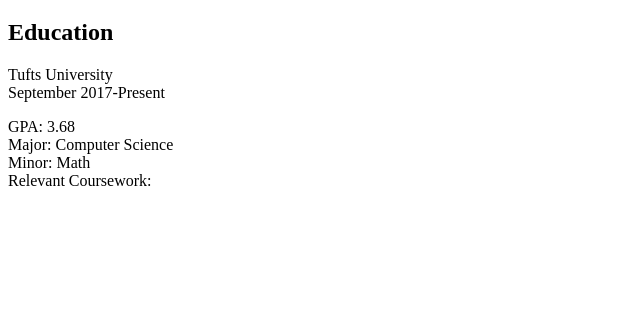
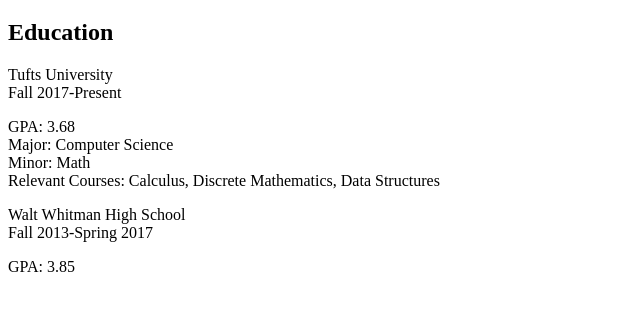
Before and after one commit to paynejason/paynejason.github.io, a plain HTML site: page resume.html in a window 1280 px wide. Shown: the part 61-372 px from the top of the page, without its empty margins (0-640 px from the left). Drawn offline with Linux system fonts and the light colour scheme.

Commit message:
Added more education to resume.html

```diff
--- a/resume.html
+++ b/resume.html
@@ -16,11 +16,14 @@
 	<h1>Jason Payne</h1>
 	<h2>Education</h2>
 	<div class="school">Tufts University</div>
-	<div class="time_period">September 2017-Present</div>
+	<div class="time_period">Fall 2017-Present</div>
 	<p>GPA: 3.68 <br/>
-	Major: Computer Science	<br/>
-	Minor: Math <br/>
-	Relevant Coursework: </p>
+		Major: Computer Science	<br/>
+		Minor: Math <br/>
+		Relevant Courses: Calculus, Discrete Mathematics, Data Structures</p>
+	<div class="school">Walt Whitman High School</div>
+	<div class="time_period">Fall 2013-Spring 2017</div>
+	<p>GPA: 3.85</p>
 </body>
 
 </html>
```
